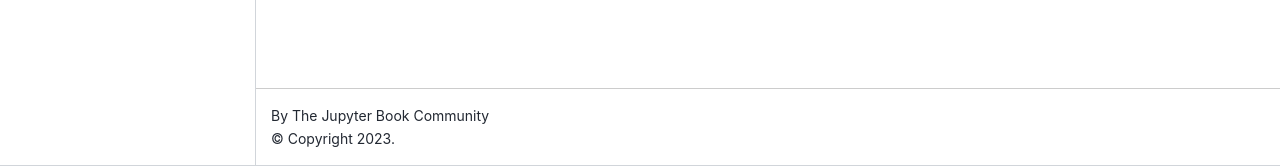
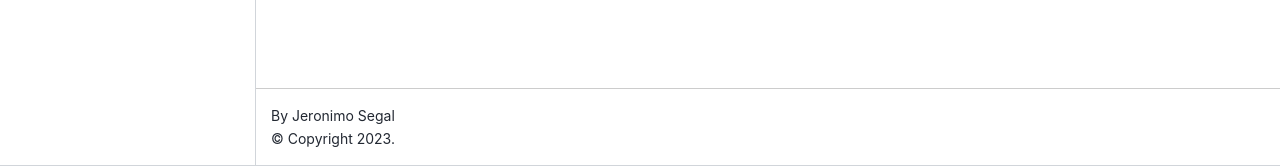
Before and after one commit to jeronimosega/higgs_internship, a Jupyter Book: the page built from intro.md, in a window 1280 px wide. Shown: the part 734-900 px from the top of the page. Built offline with Jupyter Book 1.0.4 settings and Sphinx 7.4.7 and the Sphinx Book theme 1.1.4, drawn with Linux system fonts in a browser that asks for light colours.

Commit message:
adding my book template
adding my book template
'
''
'

```diff
--- a/_config.yml
+++ b/_config.yml
@@ -1,8 +1,8 @@
 # Book settings
 # Learn more at https://jupyterbook.org/customize/config.html
 
-title: My sample book
-author: The Jupyter Book Community
+title: Identifying Higgs Bosons with Machine Learning at the LHC
+author: Jeronimo Segal
 logo: logo.png
 
 # Force re-execution of notebooks on each build.
```
Also changed, not shown: Week_1.ipynb (added).
